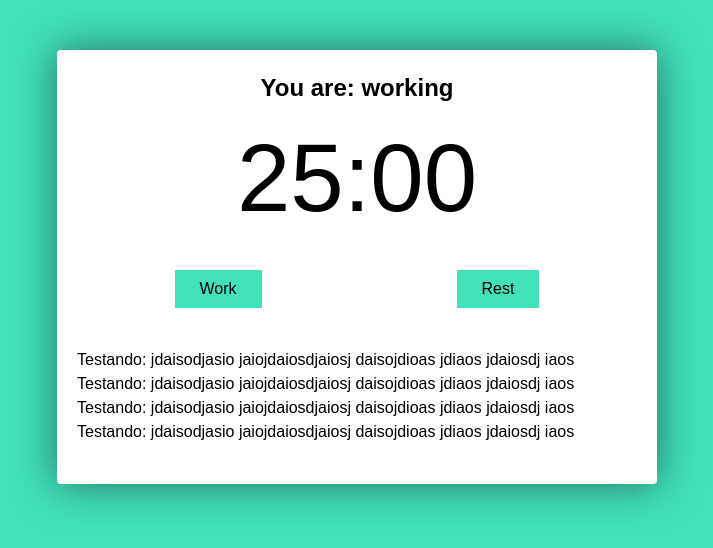
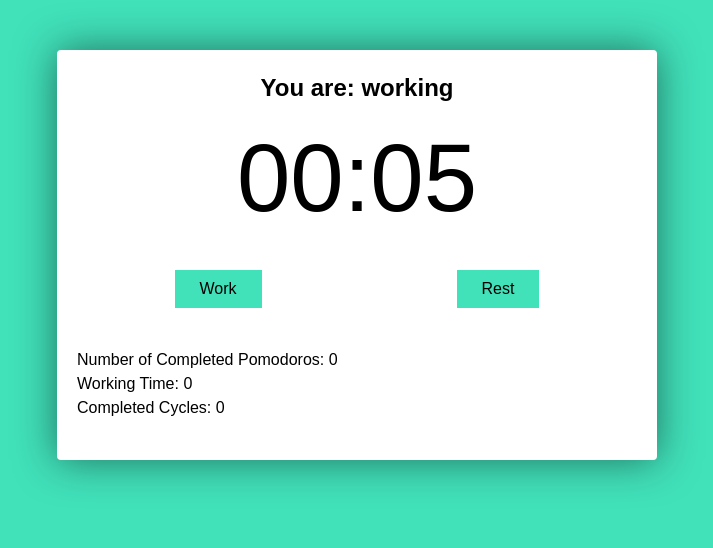
Before and after one commit to CaioCeretta/pomodoro-react, a React (Create React App) app: page / in a window 1280 px wide. Shown: the top 548 px of the page, without its empty margins (283-996 px from the left). Built offline with nearby package versions, Linux system fonts and the light colour scheme.

Commit message:
Started programming the pomodoro logic

```diff
--- a/src/App.tsx
+++ b/src/App.tsx
@@ -6,10 +6,10 @@ function App() {
   return (
     <div className="container">
       <PomodoroTimer
-        pomodoroTime={1500}
-        shortRestTime={300}
-        longRestTime={900}
-        cycles={5}
+        pomodoroTime={5}
+        shortRestTime={3}
+        longRestTime={5}
+        cycles={2}
       />
     </div>
   );
--- a/src/components/pomodoroTimer.tsx
+++ b/src/components/pomodoroTimer.tsx
@@ -1,4 +1,4 @@
-import React, { useEffect } from 'react';
+import React, { useEffect, useState } from 'react';
 import { useInterval } from '../hooks/useInterval';
 import { secondsToTime } from '../utils/secondsToTime';
 import { Button } from './button';
@@ -19,15 +19,17 @@ interface PomodoroProps {
 }
 
 export function PomodoroTimer(props: PomodoroProps): JSX.Element {
-  const [mainTime, setMainTime] = React.useState(props.pomodoroTime);
-  const [timeCounting, setTimeCounting] = React.useState(false);
-  const [working, setWorking] = React.useState(false);
-  const [resting, setResting] = React.useState(false);
+  const [mainTime, setMainTime] = useState(props.pomodoroTime);
+  const [timeCounting, setTimeCounting] = useState(false);
+  const [working, setWorking] = useState(false);
+  const [resting, setResting] = useState(false);
+  const [cyclesQtdManager, setCyclesQtdManager] = useState(
+    new Array(props.cycles - 1).fill(true),
+  );
 
-  useEffect(() => {
-    if (working) document.body.classList.add('working');
-    if (resting) document.body.classList.remove('working');
-  }, [working]);
+  const [completedCycles, setCompletedCycles] = useState(0);
+  const [fullWorkingTime, setFullWorkingTime] = useState(0);
+  const [numberOfPomodoros, setNumberOfPomodoros] = useState(0);
 
   useInterval(
     () => {
@@ -60,6 +62,36 @@ export function PomodoroTimer(props: PomodoroProps): JSX.Element {
     audioStopWorking.play();
   };
 
+  useEffect(() => {
+    if (working) document.body.classList.add('working');
+    if (resting) document.body.classList.remove('working');
+
+    if (mainTime > 0) return;
+
+    if (working && cyclesQtdManager.length > 0) {
+      configureRest(false);
+      cyclesQtdManager.pop();
+    } else if (working && cyclesQtdManager.length <= 0) {
+      configureRest(true);
+      setCyclesQtdManager(new Array(props.cycles - 1).fill(true));
+      setCompletedCycles(completedCycles + 1);
+    }
+
+    if (working) setNumberOfPomodoros(numberOfPomodoros + 1);
+    if (resting) configureWork();
+  }, [
+    working,
+    resting,
+    mainTime,
+    cyclesQtdManager,
+    numberOfPomodoros,
+    completedCycles,
+    configureRest,
+    setCyclesQtdManager,
+    configureWork,
+    props.cycles,
+  ]);
+
   return (
     <div className="pomodoro">
       <h2>You are: working</h2>
@@ -75,25 +107,9 @@ export function PomodoroTimer(props: PomodoroProps): JSX.Element {
       </div>
 
       <div className="details">
-        <p>
-          Testando: jdaisodjasio jaiojdaiosdjaiosj daisojdioas jdiaos jdaiosdj
-          iaos
-        </p>
-
-        <p>
-          Testando: jdaisodjasio jaiojdaiosdjaiosj daisojdioas jdiaos jdaiosdj
-          iaos
-        </p>
-
-        <p>
-          Testando: jdaisodjasio jaiojdaiosdjaiosj daisojdioas jdiaos jdaiosdj
-          iaos
-        </p>
-
-        <p>
-          Testando: jdaisodjasio jaiojdaiosdjaiosj daisojdioas jdiaos jdaiosdj
-          iaos
-        </p>
+        <p>Number of Completed Pomodoros: {numberOfPomodoros}</p>
+        <p>Working Time: {fullWorkingTime}</p>
+        <p>Completed Cycles: {completedCycles}</p>
       </div>
     </div>
   );
```
